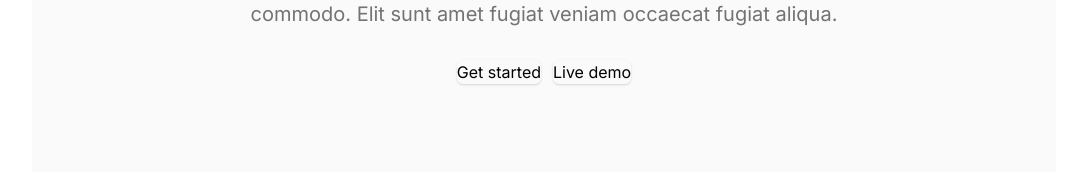
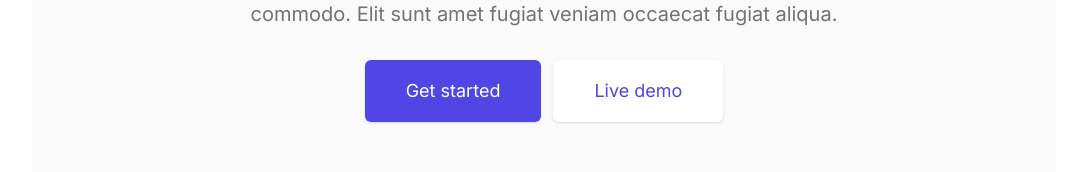
Before and after one commit to zenpow/beta.zenpow.com, a Next.js app: page / in a window 1280 px wide. Shown: the part 352-524 px from the top of the page, without its empty margins (96-1172 px from the left). Built offline with nearby package versions, Linux system fonts and the light colour scheme; no server answers; what @tailwindcss/typography would draw is missing.

Commit message:
Fix button style

```diff
--- a/pages/index.js
+++ b/pages/index.js
@@ -16,19 +16,17 @@ export default function Index() {
             </p>
             <div className="mt-5 max-w-md mx-auto sm:flex sm:justify-center md:mt-8">
               <div className="rounded-md shadow">
-                <Link
-                  href="/posts"
-                  className="w-full flex items-center justify-center px-8 py-3 border border-transparent text-base font-medium rounded-md text-white bg-indigo-600 hover:bg-indigo-700 md:py-4 md:text-lg md:px-10"
-                >
-                  Get started
+                <Link href="/posts">
+                  <a className="w-full flex items-center justify-center px-8 py-3 border border-transparent text-base font-medium rounded-md text-white bg-indigo-600 hover:bg-indigo-700 md:py-4 md:text-lg md:px-10">
+                    Get started
+                  </a>
                 </Link>
               </div>
               <div className="mt-3 rounded-md shadow sm:mt-0 sm:ml-3">
-                <Link
-                  href="/projects"
-                  className="w-full flex items-center justify-center px-8 py-3 border border-transparent text-base font-medium rounded-md text-indigo-600 bg-white hover:bg-gray-50 md:py-4 md:text-lg md:px-10"
-                >
-                  Live demo
+                <Link href="/projects">
+                  <a className="w-full flex items-center justify-center px-8 py-3 border border-transparent text-base font-medium rounded-md text-indigo-600 bg-white hover:bg-gray-50 md:py-4 md:text-lg md:px-10">
+                    Live demo
+                  </a>
                 </Link>
               </div>
             </div>
```
